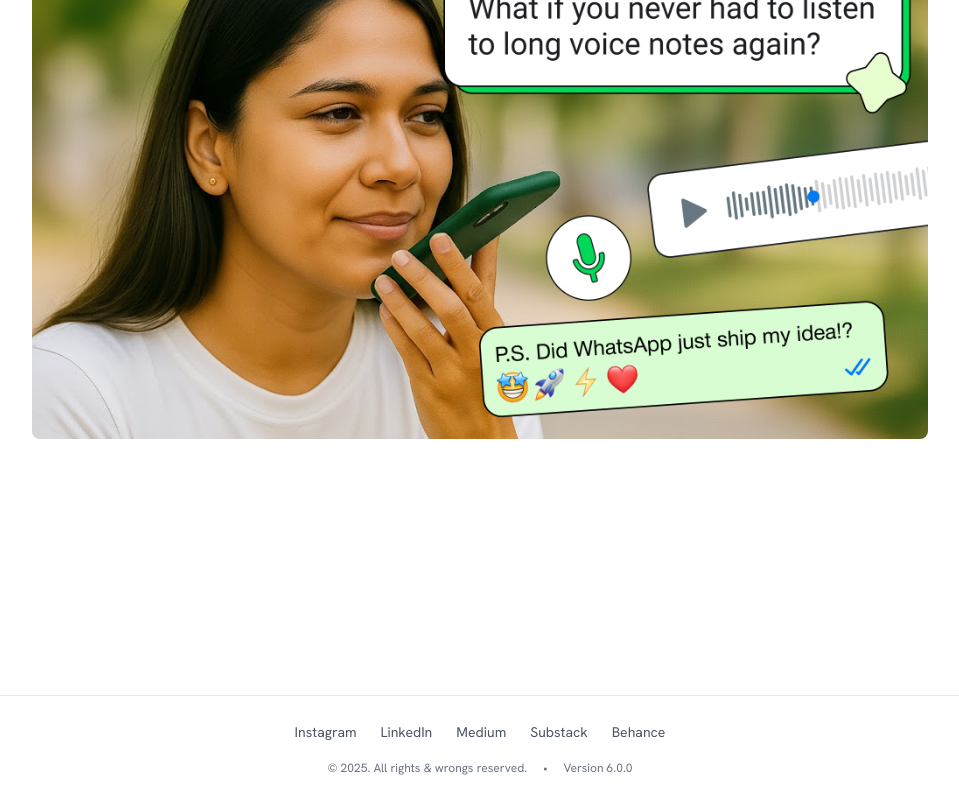
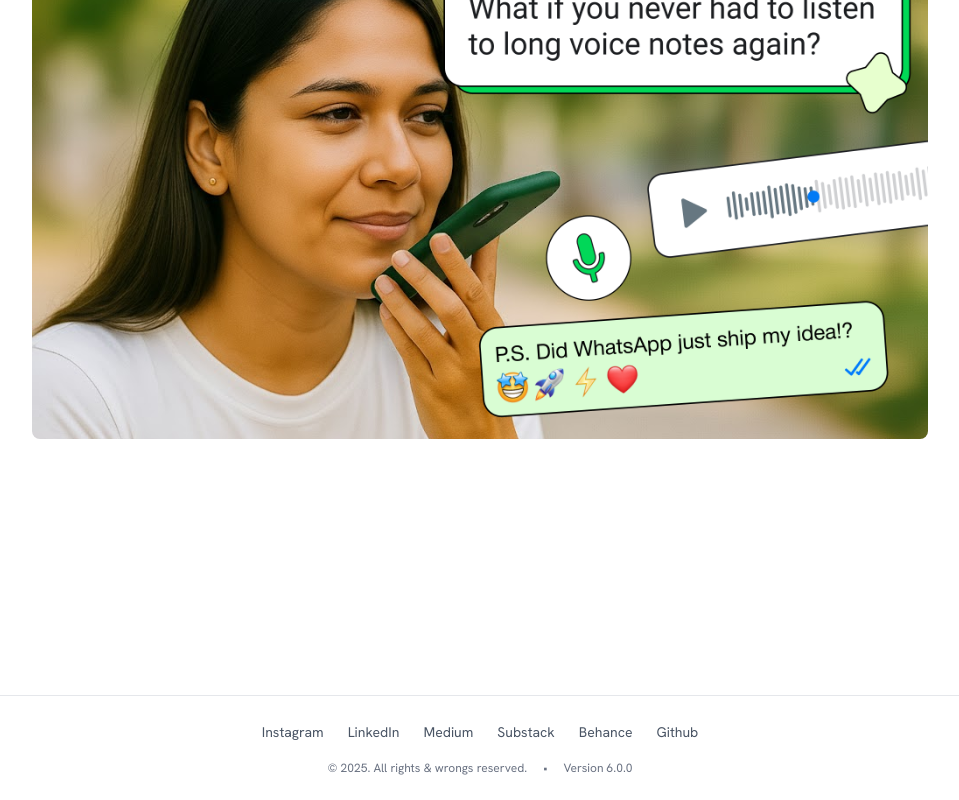
Before and after one commit to vnay-dev/portfolio, a Next.js app: page / in a window 1280 px wide. Shown: the part 1096-1896 px from the top of the page, without its empty margins (160-1119 px from the left). Built offline with nearby package versions, Linux system fonts and the light colour scheme; a web font is replaced by a local one.

Commit message:
Add Github link to Footer component for enhanced navigation

```diff
--- a/components/shared/composite/Footer.tsx
+++ b/components/shared/composite/Footer.tsx
@@ -5,6 +5,7 @@ export function Footer() {
     { label: "Medium", href: "https://medium.com" },
     { label: "Substack", href: "https://substack.com" },
     { label: "Behance", href: "https://behance.net" },
+    { label: "Github", href: "https://github.com/yourusername" },
   ];
 
   const version = "6.0.0";
```
